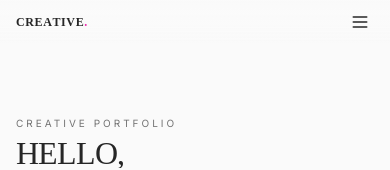
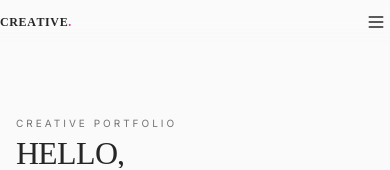
Before and after one commit to sakethalways/template, a React (Vite) app: page / in a window 390 px wide. Shown: the top 170 px of the page. Built offline with nearby package versions, Linux system fonts and the light colour scheme; the HTML template or start-up script is replaced by a standard one.

Commit message:
Fix mobile layout: Add overflow-x-hidden to prevent horizontal scroll

```diff
--- a/src/App.css
+++ b/src/App.css
@@ -1,7 +1,9 @@
 #root {
   width: 100%;
+  max-width: 100vw;
   margin: 0;
   padding: 0;
+  overflow-x: hidden;
 }
 
 .logo {
--- a/src/components/AboutSection.tsx
+++ b/src/components/AboutSection.tsx
@@ -66,9 +66,9 @@ const AboutSection = () => {
   }, []);
 
   return (
-    <section id="about" ref={sectionRef} className="project-py relative z-20 bg-background">
-      <div className="max-w-[1600px] mx-auto project-px">
-        <div className="grid grid-cols-1 lg:grid-cols-2 gap-16 md:gap-24 items-center">
+    <section id="about" ref={sectionRef} className="project-py relative z-20 bg-background w-full max-w-full overflow-x-hidden">
+      <div className="max-w-[1600px] mx-auto project-px w-full overflow-x-hidden">
+        <div className="grid grid-cols-1 lg:grid-cols-2 gap-16 md:gap-24 items-center w-full">
           <div className="flex flex-col gap-8 md:gap-12">
             <div className="text-left">
               <p className="text-sm md:text-base tracking-[0.3em] uppercase text-primary font-body mb-4">
--- a/src/components/ContactSection.tsx
+++ b/src/components/ContactSection.tsx
@@ -61,8 +61,8 @@ const ContactSection = () => {
   }, []);
 
   return (
-    <section id="contact" ref={sectionRef} className="project-py bg-background">
-      <div className="max-w-[1600px] mx-auto project-px">
+    <section id="contact" ref={sectionRef} className="project-py bg-background w-full max-w-full overflow-x-hidden">
+      <div className="max-w-[1600px] mx-auto project-px w-full overflow-x-hidden">
         <div className="text-center">
           <p className="text-xs md:text-sm tracking-[0.3em] uppercase text-primary font-body mb-4">
             {content.contact.sectionLabel}
--- a/src/components/HeroSection.tsx
+++ b/src/components/HeroSection.tsx
@@ -56,12 +56,12 @@ const HeroSection = () => {
   return (
     <section
       ref={sectionRef}
-      className="relative min-h-[90svh] lg:min-h-[100svh] flex flex-col justify-center overflow-hidden pt-20 md:pt-24 lg:pt-0"
+      className="relative min-h-[90svh] lg:min-h-[100svh] flex flex-col justify-center overflow-hidden pt-20 md:pt-24 lg:pt-0 w-full max-w-full"
     >
-      <div className="relative z-10 w-full max-w-[1600px] mx-auto project-px">
+      <div className="relative z-10 w-full max-w-[1600px] mx-auto project-px overflow-x-hidden">
         <div className="grid grid-cols-1 lg:grid-cols-2 gap-12 lg:gap-24 items-center w-full">
           {/* Image Column - Order 2 on mobile, 2 on desktop */}
-          <div className="relative flex justify-center items-center h-[300px] md:h-[450px] lg:h-[550px] xl:h-[650px] 2xl:h-[750px] order-2 lg:order-2 w-full">
+          <div className="relative flex justify-center items-center h-[300px] md:h-[450px] lg:h-[550px] xl:h-[650px] 2xl:h-[750px] order-2 lg:order-2 w-full overflow-hidden">
             {/* Gradient Circle Background */}
             <div
               ref={circleRef}
--- a/src/components/Navbar.tsx
+++ b/src/components/Navbar.tsx
@@ -109,15 +109,15 @@ const Navbar = () => {
     <>
       <nav
         ref={navRef}
-        className="fixed top-0 left-0 right-0 z-50 flex items-center justify-between transition-all duration-300 overflow-hidden bg-white"
+        className="fixed top-0 left-0 right-0 z-50 flex items-center justify-center transition-all duration-300 overflow-hidden bg-white"
         style={{
           background: "linear-gradient(180deg, hsl(0 0% 98% / 0.98), hsl(0 0% 98% / 0.9), transparent)",
           transform: isHidden ? 'translateY(-100%)' : 'translateY(0)',
           opacity: isHidden ? 0 : 1,
         }}
       >
-        {/* Navbar Inner Container with max-width */}
-        <div className="flex items-center justify-between w-full max-w-[1600px] mx-auto project-px py-2 md:py-4">
+        {/* Navbar Inner Container - Full width with max constraint */}
+        <div className="flex items-center justify-between w-full max-w-[1600px] project-px py-2 md:py-4 px-0">
           {/* Logo - Compact on mobile */}
           <span ref={logoRef} className="text-xs sm:text-sm md:text-lg lg:text-2xl xl:text-3xl tracking-wider text-foreground font-bold flex-shrink-0 whitespace-nowrap min-w-fit" style={{ perspective: "400px" }}>
             {logoText.split("").map((l, i) => (
--- a/src/components/ServicesSection.tsx
+++ b/src/components/ServicesSection.tsx
@@ -48,8 +48,8 @@ const ServicesSection = () => {
   }, []);
 
   return (
-    <section id="services" ref={sectionRef} className="project-py bg-background/50">
-      <div className="max-w-[1600px] mx-auto project-px">
+    <section id="services" ref={sectionRef} className="project-py bg-background/50 w-full max-w-full overflow-x-hidden">
+      <div className="max-w-[1600px] mx-auto project-px w-full overflow-x-hidden">
         <div className="text-center lg:text-left mb-10 md:mb-16">
           <p className="text-xs md:text-sm tracking-[0.3em] uppercase text-primary font-body mb-4">
             {content.services.sectionLabel}
--- a/src/components/TestimonialsSection.tsx
+++ b/src/components/TestimonialsSection.tsx
@@ -84,8 +84,8 @@ const TestimonialsSection = () => {
   };
 
   return (
-    <section id="testimonials" ref={sectionRef} className="project-py bg-background">
-      <div className="max-w-[1600px] mx-auto project-px">
+    <section id="testimonials" ref={sectionRef} className="project-py relative z-20 bg-background w-full max-w-full overflow-x-hidden">
+      <div className="max-w-[1600px] mx-auto project-px w-full overflow-x-hidden">
         <div className="text-center lg:text-left mb-10 md:mb-16">
           <p className="text-xs md:text-sm tracking-[0.3em] uppercase text-primary font-body mb-4">
             {testimonialData.sectionLabel}
--- a/src/components/WorkSection.tsx
+++ b/src/components/WorkSection.tsx
@@ -51,9 +51,9 @@ const WorkSection = () => {
   }, []);
 
   return (
-    <section id="work" ref={sectionRef} className="py-20 md:py-32 px-4 md:px-6 lg:px-8 xl:px-12 2xl:px-16">
-      <div className="max-w-[2560px] mx-auto">
-        <div className="flex items-end justify-between mb-20 md:mb-28 lg:mb-32 relative z-10">
+    <section id="work" ref={sectionRef} className="py-20 md:py-32 px-4 md:px-6 lg:px-8 xl:px-12 2xl:px-16 w-full max-w-full overflow-x-hidden">
+      <div className="max-w-[2560px] mx-auto w-full overflow-x-hidden">
+        <div className="flex items-end justify-between mb-20 md:mb-28 lg:mb-32 relative z-10 w-full overflow-x-hidden">
           <div>
             <p className="text-sm tracking-[0.3em] uppercase text-primary font-body mb-4">
               Selected Work
--- a/src/index.css
+++ b/src/index.css
@@ -72,10 +72,17 @@
     @apply border-border;
   }
 
+  html {
+    overflow-x: hidden;
+    width: 100%;
+  }
+
   body {
     @apply bg-background text-foreground;
     font-family: var(--font-body);
     overflow-x: hidden;
+    width: 100%;
+    max-width: 100vw;
   }
 
   .project-px {
```
